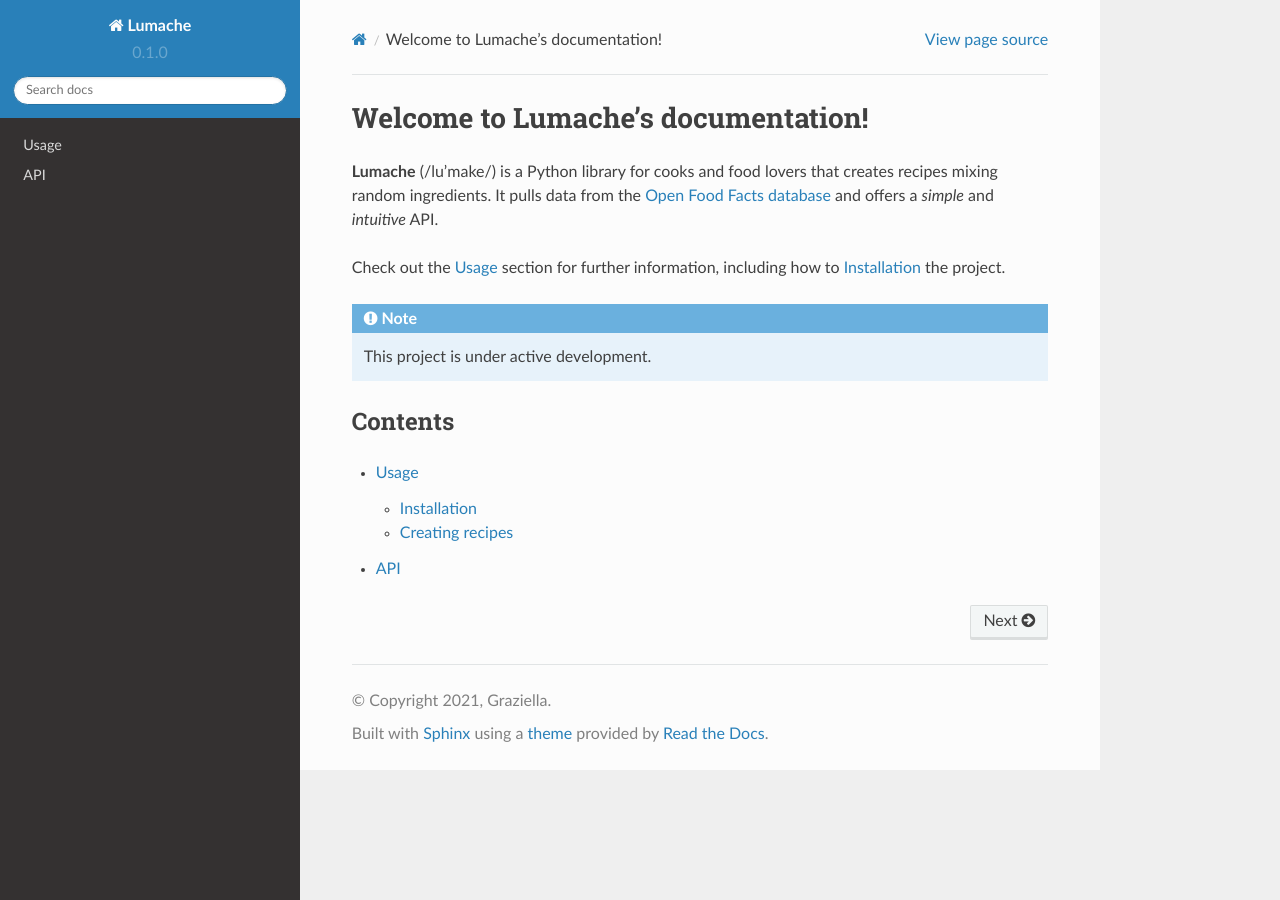
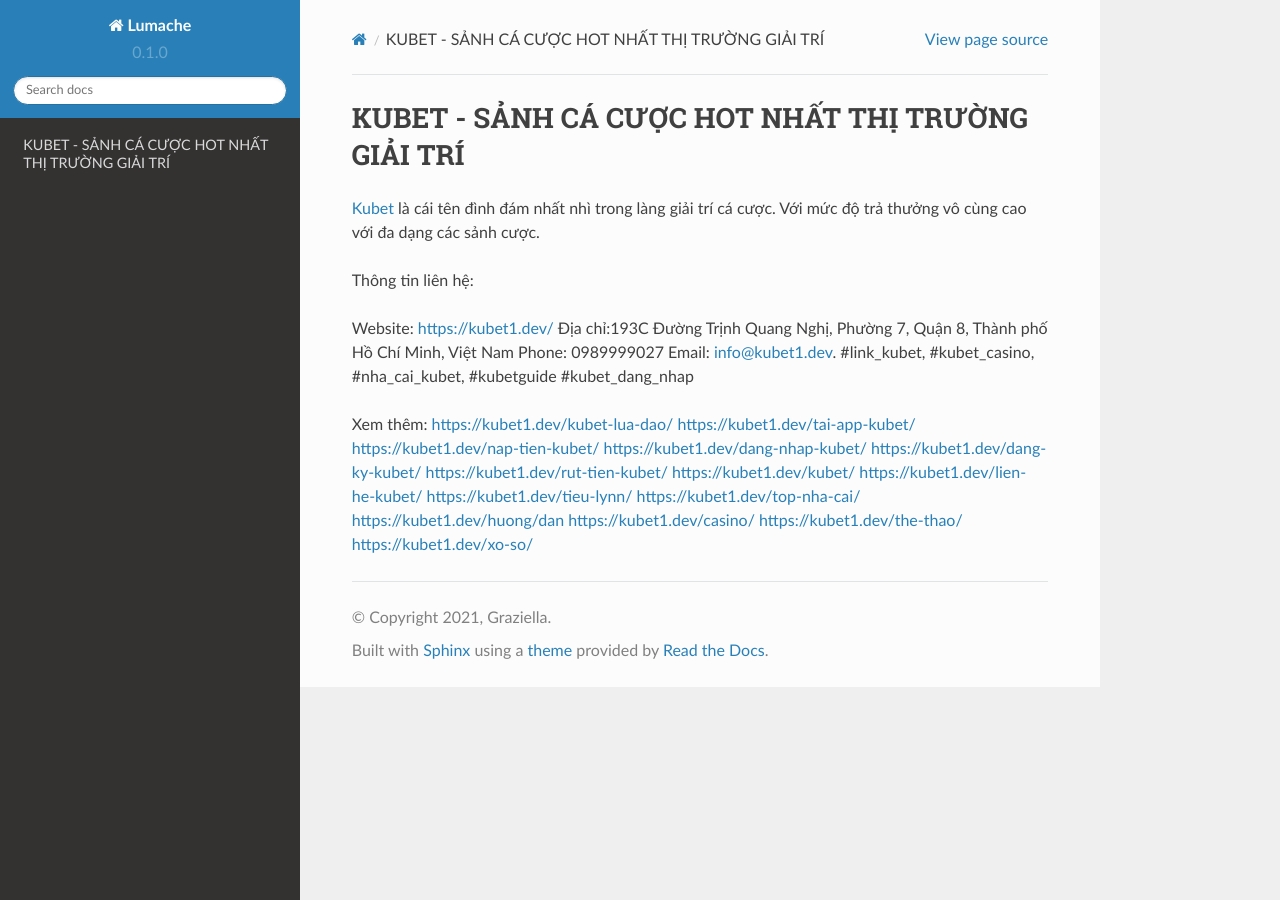
Before and after one commit to phamduyhong/kubet1dev, a Sphinx documentation site: the page built from docs/source/index.rst, in a window 1280 px wide. Built offline with Sphinx 7.4.7 and the Read the Docs theme 2.0.0, drawn with Linux system fonts in a browser that asks for light colours.

Commit message:
Update index.rst

```diff
--- a/docs/source/index.rst
+++ b/docs/source/index.rst
@@ -1,22 +1,28 @@
-Welcome to Lumache's documentation!
+KUBET - SẢNH CÁ CƯỢC HOT NHẤT THỊ TRƯỜNG GIẢI TRÍ
 ===================================
 
-**Lumache** (/lu'make/) is a Python library for cooks and food lovers
-that creates recipes mixing random ingredients.
-It pulls data from the `Open Food Facts database <https://world.openfoodfacts.org/>`_
-and offers a *simple* and *intuitive* API.
+`Kubet <https://kubet1.dev/>`_ là cái tên đình đám nhất nhì trong làng giải trí cá cược. Với mức độ trả thưởng vô cùng cao với đa dạng các sảnh cược.
 
-Check out the :doc:`usage` section for further information, including
-how to :ref:`installation` the project.
+Thông tin liên hệ:
 
-.. note::
+Website: https://kubet1.dev/
+Địa chỉ:193C Đường Trịnh Quang Nghị, Phường 7, Quận 8, Thành phố Hồ Chí Minh, Việt Nam
+Phone: 0989999027
+Email: info@kubet1.dev.
+#link_kubet, #kubet_casino, #nha_cai_kubet, #kubetguide #kubet_dang_nhap
 
-   This project is under active development.
-
-Contents
---------
-
-.. toctree::
-
-   usage
-   api
+Xem thêm:
+https://kubet1.dev/kubet-lua-dao/
+https://kubet1.dev/tai-app-kubet/
+https://kubet1.dev/nap-tien-kubet/
+https://kubet1.dev/dang-nhap-kubet/
+https://kubet1.dev/dang-ky-kubet/
+https://kubet1.dev/rut-tien-kubet/
+https://kubet1.dev/kubet/
+https://kubet1.dev/lien-he-kubet/
+https://kubet1.dev/tieu-lynn/
+https://kubet1.dev/top-nha-cai/
+https://kubet1.dev/huong/dan
+https://kubet1.dev/casino/
+https://kubet1.dev/the-thao/
+https://kubet1.dev/xo-so/
```
